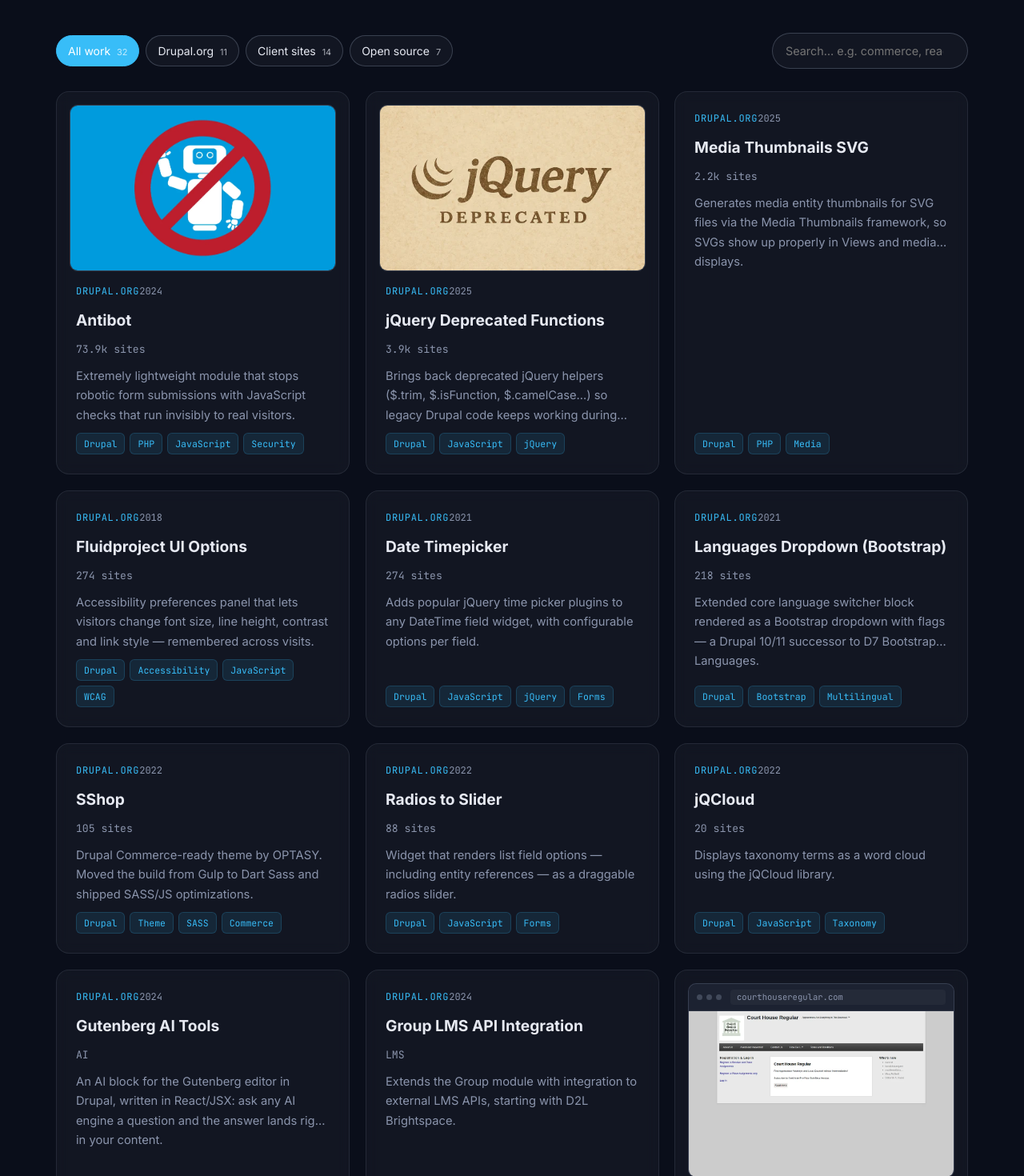
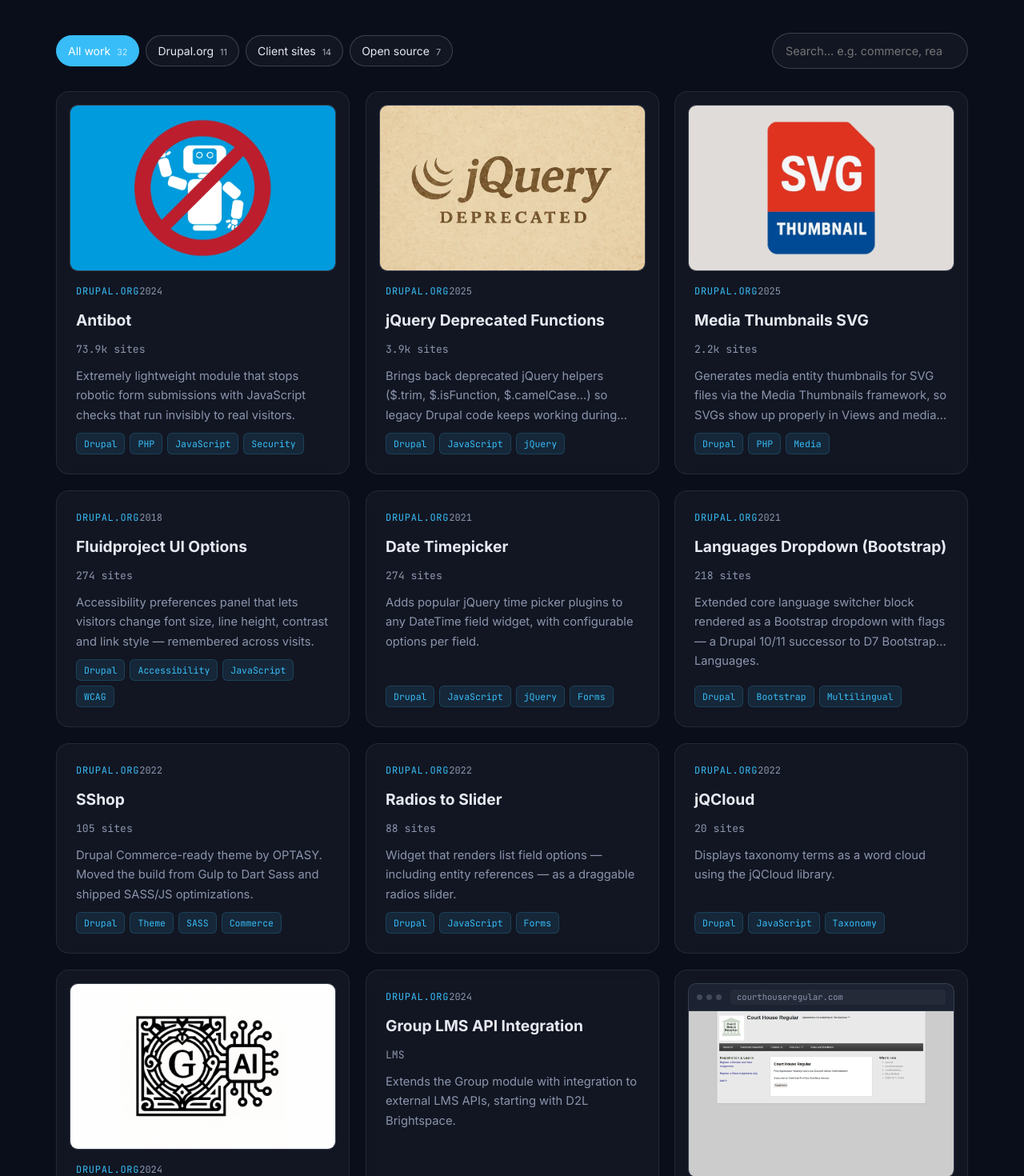
Before and after one commit to danrod96-new/danrod-portfolio-page, a React (Vite) app: page / in a window 1280 px wide. Shown: the part 3460-4930 px from the top of the page at 80% size. Built offline with nearby package versions, Linux system fonts and the light colour scheme.

Commit message:
Added missing images for some Drupal projects

```diff
--- a/src/data.js
+++ b/src/data.js
@@ -287,6 +287,7 @@ export const projects = [
     },
     tags: ['Drupal', 'PHP', 'Media'],
     url: 'https://www.drupal.org/project/media_thumbnails_svg',
+    cover: 'media-thumbnails-svg',
   },
   {
     title: 'Fluidproject UI Options',
@@ -378,6 +379,7 @@ export const projects = [
     },
     tags: ['Drupal', 'React', 'AI', 'Gutenberg'],
     url: 'https://www.drupal.org/project/gutenberg_ai_tools',
+    cover: 'gutenberg-ai-tools',
   },
   {
     title: 'Group LMS API Integration',
```
Also changed, not shown: src/assets/sites/gutenberg-ai-tools.webp (added), src/assets/sites/media-thumbnails-svg.webp (added).
